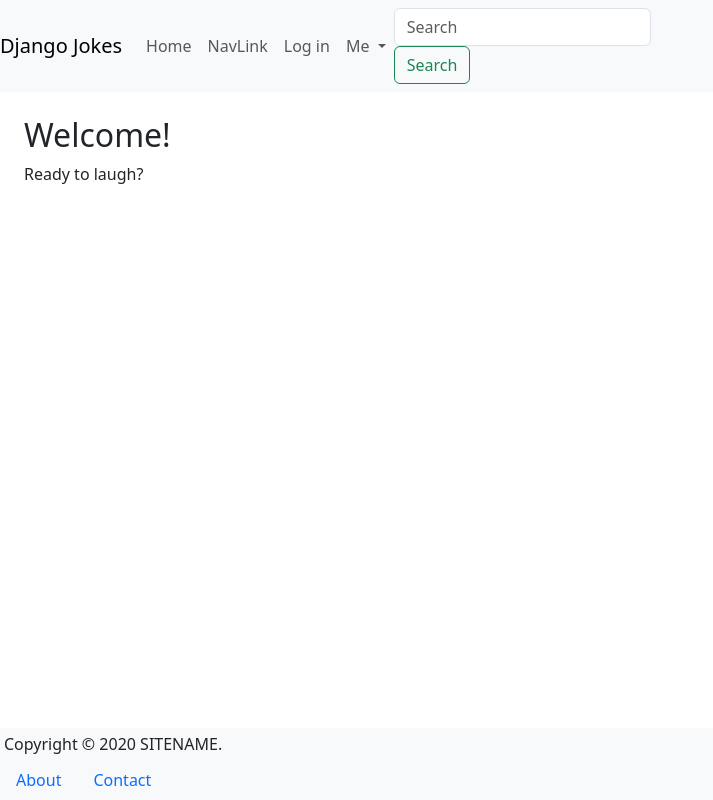
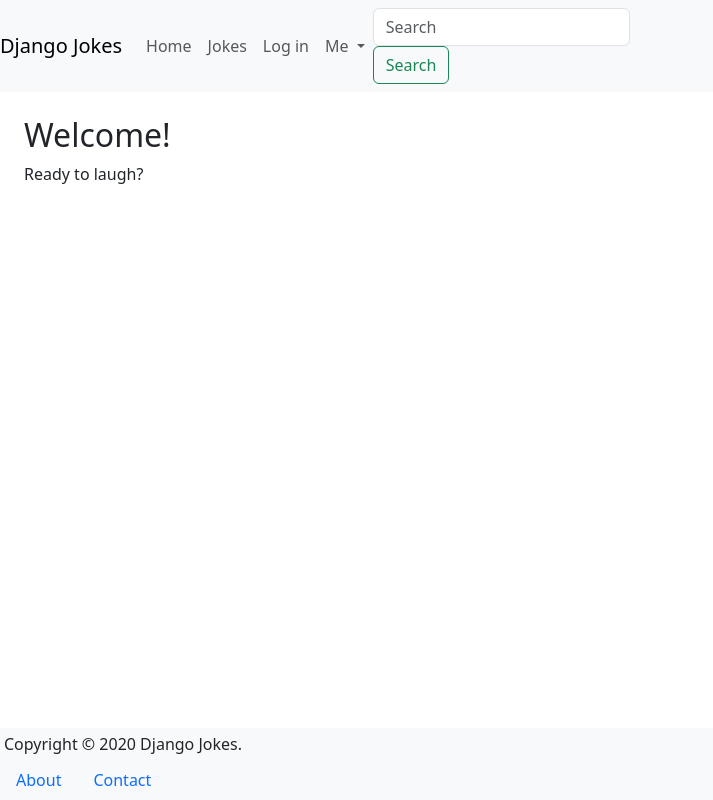
Before and after one commit to Ubuntufoo/Course-project-djangojokes.com, a Django app: page / in a window 1280 px wide. Shown: the whole page, without its empty margins (0-713 px from the left). Run offline with Django 4.2, Linux system fonts and the light colour scheme; some libraries are stand-ins or nearby versions.

Commit message:
Modified _base.html as instructed

```diff
--- a/templates/_base.html
+++ b/templates/_base.html
@@ -7,7 +7,7 @@
   <link href="https://cdn.jsdelivr.net/npm/bootstrap@5.3.0-alpha1/dist/css/bootstrap.min.css" rel="stylesheet"
     integrity="sha384-GLhlTQ8iRABdZLl6O3oVMWSktQOp6b7In1Zl3/Jr59b6EGGoI1aFkw7cmDA6j6gD" crossorigin="anonymous">
   <script src="https://kit.fontawesome.com/0e33780c76.js" crossorigin="anonymous"></script>
-  <title>{% block title %}{% endblock %} | SITENAME</title>
+  <title>{% block title %}{% endblock %} | Django Jokes</title>
 </head>
 
 <body>
@@ -27,7 +27,7 @@
             </a>
           </li>
           <li class="nav-item">
-            <a class="nav-link" href="#">NavLink</a>
+            <a class="nav-link" href="#">Jokes</a>
           </li>
           <li class="nav-item">
             <a class="nav-link" href="#">Log in</a>
@@ -39,7 +39,7 @@
             </a>
             <div class="dropdown-menu" aria-labelledby="navbarDropdown">
               <a class="dropdown-item" href="#">My Account</a>
-              <a class="dropdown-item" href="#">My SITENAME</a>
+              <a class="dropdown-item" href="#">My Django Jokes</a>
               <div class="dropdown-divider"></div>
               <a class="dropdown-item" href="#">Log out</a>
             </div>
@@ -59,7 +59,7 @@
   </main>
   <footer class="fixed-bottom bg-light row">
     <div class="col">
-      <div class="float-right m-1 mr-2">Copyright &copy; 2020 SITENAME.</div>
+      <div class="float-right m-1 mr-2">Copyright &copy; 2020 Django Jokes.</div>
       <nav>
         <ul class="nav">
           <li class="nav-item">
```
